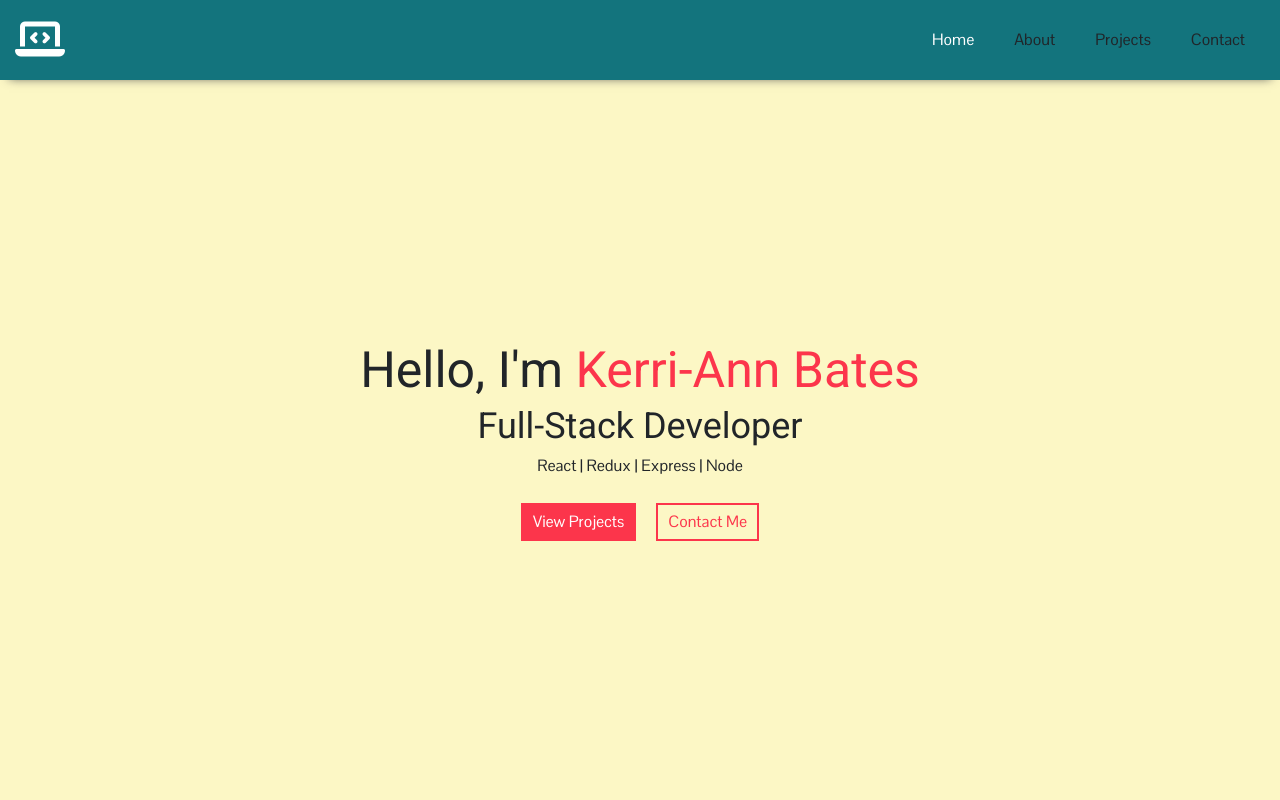
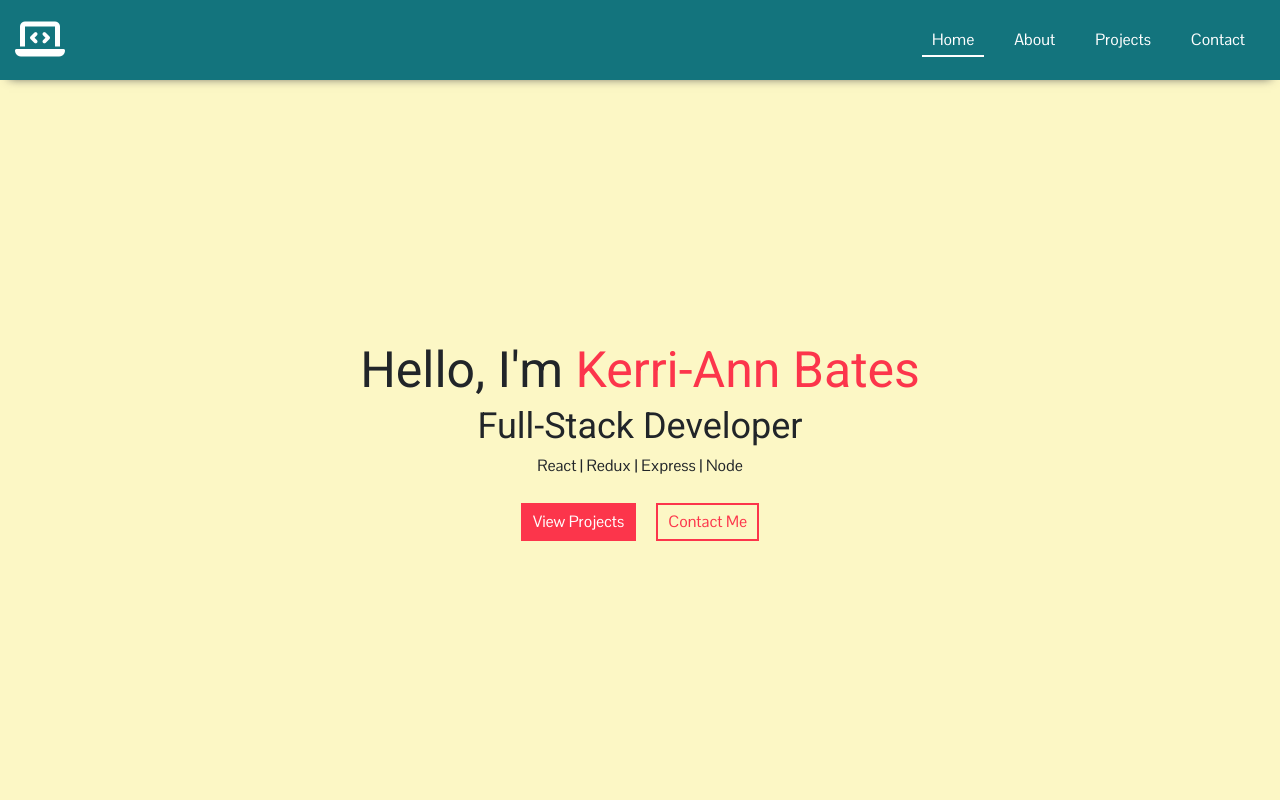
Before and after one commit to Kerri-AnnBates/official-portfolio, a React (Create React App) app: page / in a window 1280 px wide. Shown: the top 800 px of the page. Built offline with nearby package versions, Linux system fonts and the light colour scheme.

Commit message:
complete smooth scroll setup

```diff
--- a/src/components/header/Navbar.js
+++ b/src/components/header/Navbar.js
@@ -1,6 +1,6 @@
 import React from 'react'
 import { Container } from 'reactstrap';
-import { Link, animateScroll as scroll } from "react-scroll";
+import { Link } from "react-scroll";
 
 const Navbar = () => {
 	return (
@@ -14,37 +14,43 @@ const Navbar = () => {
 						<ul>
 							<li>
 								<Link
+									activeClass="active"
 									to="intro"
 									smooth={true}
 									offset={-80}
-									className="active"
+									spy={true}
 								>
 									Home
 								</Link>
 							</li>
 							<li>
 								<Link
+									activeClass="active"
 									to="about"
 									smooth={true}
 									offset={-80}
+									spy={true}
 								>
 									About
 								</Link>
 							</li>
 							<li>
 								<Link
+									activeClass="active"
 									to="projects"
 									smooth={true}
 									offset={-80}
+									spy={true}
 								>
 									Projects
 								</Link>
 							</li>
 							<li>
 								<Link
+									activeClass="active"
 									to="contact"
 									smooth={true}
-									offset={-80}
+									spy={true}
 								>
 									Contact
 								</Link>
--- a/src/styles/nav.scss
+++ b/src/styles/nav.scss
@@ -31,18 +31,18 @@
 
 nav {
 	a {
-		color  : #fff;
+		color  : #fff !important;
 		padding: 1rem 1rem 0.5rem;
 
 		&:hover {
 			color        : #fff;
 			border-bottom: 2px solid #fff;
+			cursor: pointer;
 		}
+	}
 
-		// &.active {
-		// 	color        : #fff;
-		// 	border-bottom: 2px solid #fff;
-		// }
+	.active {
+		border-bottom: 2px solid #fff;
 	}
 
 	ul {
```
